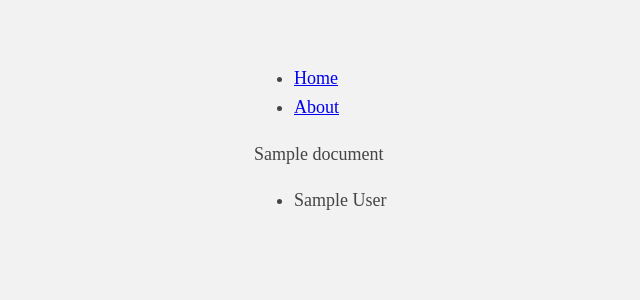
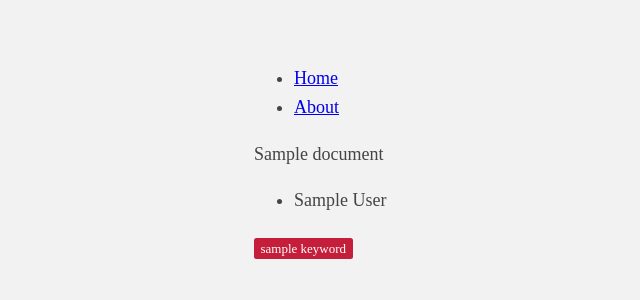
Before and after one commit to aidos-lab/DONUT, a Flask app: template dat/templates/view.html in a window 1280 px wide. Shown: the top 300 px of the page, without its empty margins (66-706 px from the left). Run offline with Flask 2, Linux system fonts and the light colour scheme; the template is opened without the code that fills it: most values are stand-ins (such as "Sample title", 1, 10 or a date in 2020).

Commit message:
Better styling of tags

```diff
--- a/dat/static/style.css
+++ b/dat/static/style.css
@@ -7,6 +7,25 @@ body
   color:        #444;
   background:   #f2f2f2;
   padding:      0 10px;
+}
+
+.tags ul
+{
+  list-style-type:  none;
+  padding-left:     0px;
+  margin:           0;
+}
+
+.tags li
+{
+  display:        inline;
+  font-size:      small;
+  font-weight:    300;
+  text-transform: lowercase;
+  background:     #c41e3a;
+  color:          white;
+  border-radius:  2.5px;
+  padding:        0.25em 0.5em 0.25em 0.5em;
 }
 
 .search
--- a/dat/templates/view.html
+++ b/dat/templates/view.html
@@ -13,5 +13,16 @@
       </ul>
     </div>
     {% endif %}
+
+    {% if document.keywords is defined %}
+    <div class="tags">
+      <ul>
+        {% for keyword in document.keywords %}
+        <li>{{ keyword }}</li>
+        {% endfor %}
+      </ul>
+    </div>
+    {% endif %}
+
   </article>
 {% endblock %}
```
